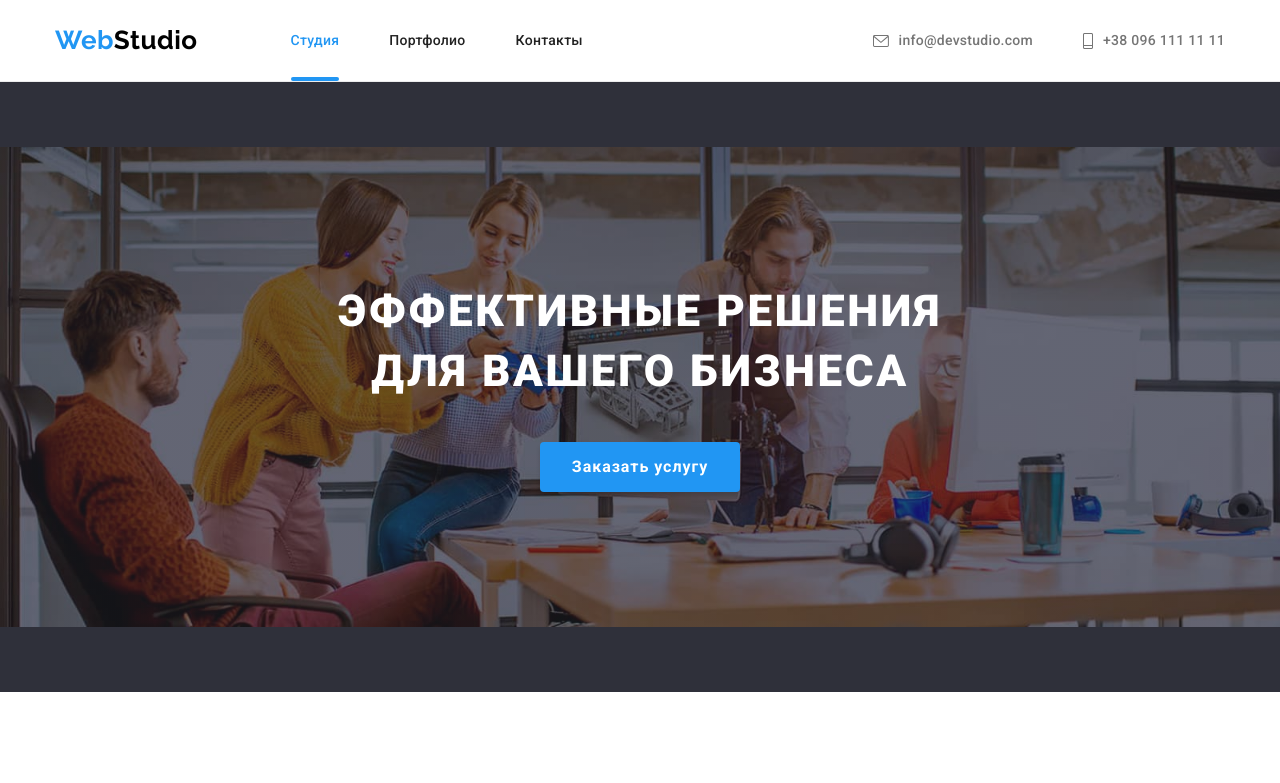
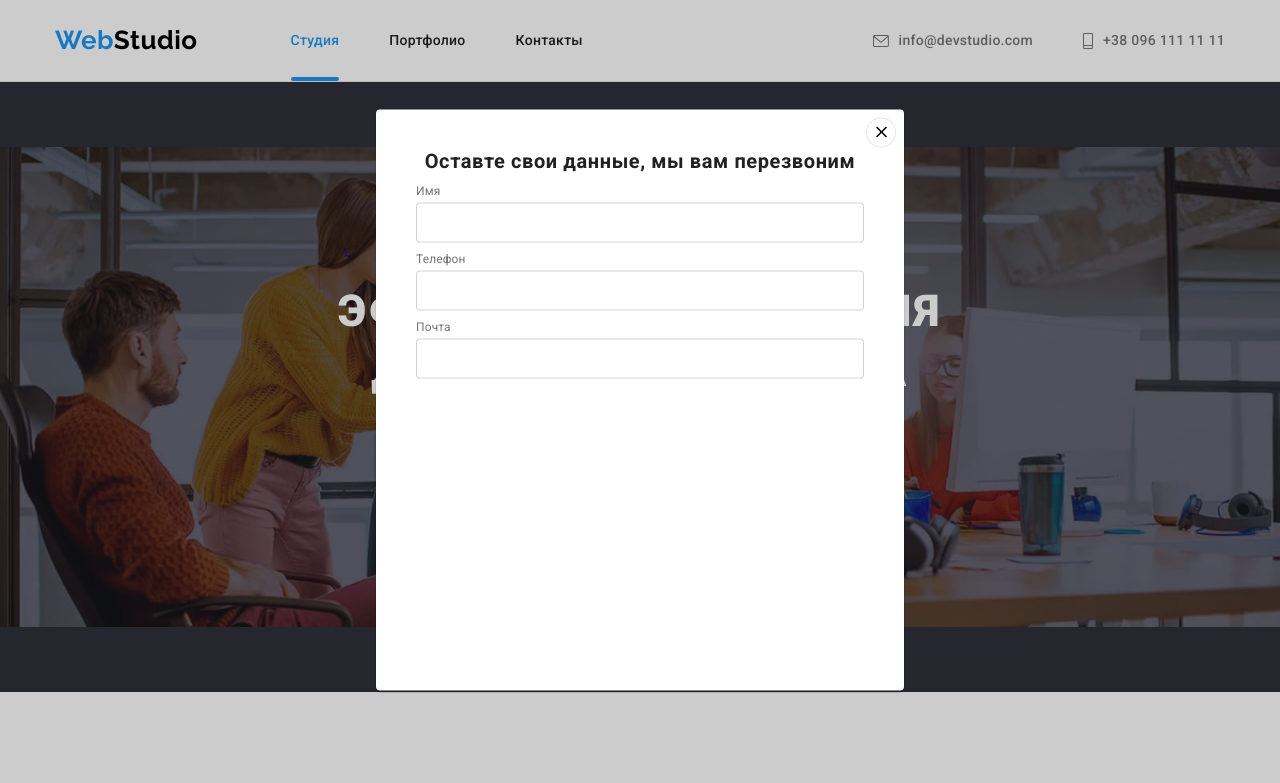
Before and after one commit to AntonioKBP/goit-markup-hw-06, a plain HTML site: page index.html in a window 1280 px wide. Shown: the top 783 px of the page. Drawn offline with nearby package versions, Linux system fonts and the light colour scheme.

Commit message:
first three in modal

```diff
--- a/css/styles.css
+++ b/css/styles.css
@@ -841,3 +841,46 @@ ul {
   visibility: hidden;
   pointer-events: none;
 }
+
+/* modal inner */
+
+.modal-inner {
+  padding: 40px;
+}
+
+.modal-title {
+  font-weight: 700;
+  font-size: 20px;
+  line-height: 1.15;
+  text-align: center;
+  letter-spacing: 0.03em;
+
+  color: #212121;
+  margin-bottom: 12px;
+}
+
+.form-field-label {
+  display: block;
+  font-weight: 400;
+  font-size: 12px;
+  line-height: 1.16;
+  letter-spacing: 0.01em;
+
+  color: var(--text-color-gray);
+
+  margin-bottom: 4px;
+}
+
+.form-field-input {
+  width: 100%;
+  height: 40px;
+  color: var(--text-color-black);
+
+  border: 1px solid rgba(33, 33, 33, 0.2);
+  border-radius: 4px;
+  padding: 12px 12px 12px 42px;
+}
+
+.form-field {
+  margin-bottom: 10px;
+}
--- a/index.html
+++ b/index.html
@@ -513,13 +513,30 @@
         </div>
       </div>
     </footer>
-    <div class="backdrop is-hidden" data-modal>
+    <div class="backdrop" data-modal>
       <div class="modal">
         <button class="modal-close-button" type="button" data-modal-close>
           <svg class="close-icon" width="11" height="11" aria-hidden="true">
             <use href="./images/main/icons.svg#close-icon"></use>
           </svg>
         </button>
+        <div class="modal-inner">
+          <h2 class="modal-title">Оставте свои данные, мы вам перезвоним</h2>
+          <form class="modal-form">
+            <div class="form-field">
+              <label class="form-field-label" for="modal-name">Имя</label>
+              <input class="form-field-input" id="modal-name" type="text" />
+            </div>
+            <div class="form-field">
+              <label class="form-field-label" for="modal-telephone">Телефон</label>
+              <input class="form-field-input" id="modal-telephone" type="tel" />
+            </div>
+            <div class="form-field">
+              <label class="form-field-label" for="modal-email">Почта</label>
+              <input class="form-field-input" id="modal-email" type="email" />
+            </div>
+          </form>
+        </div>
       </div>
     </div>
     <script src="./js/modal.js"></script>
```
